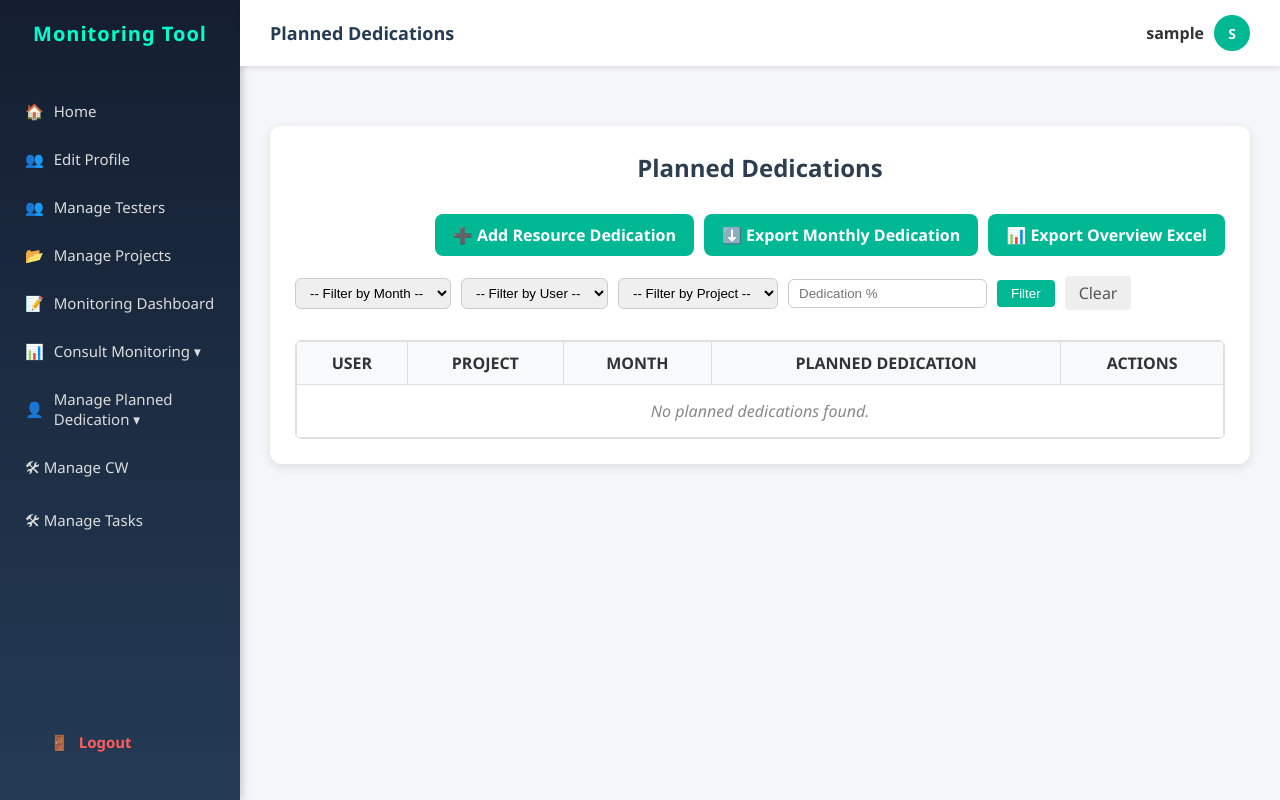
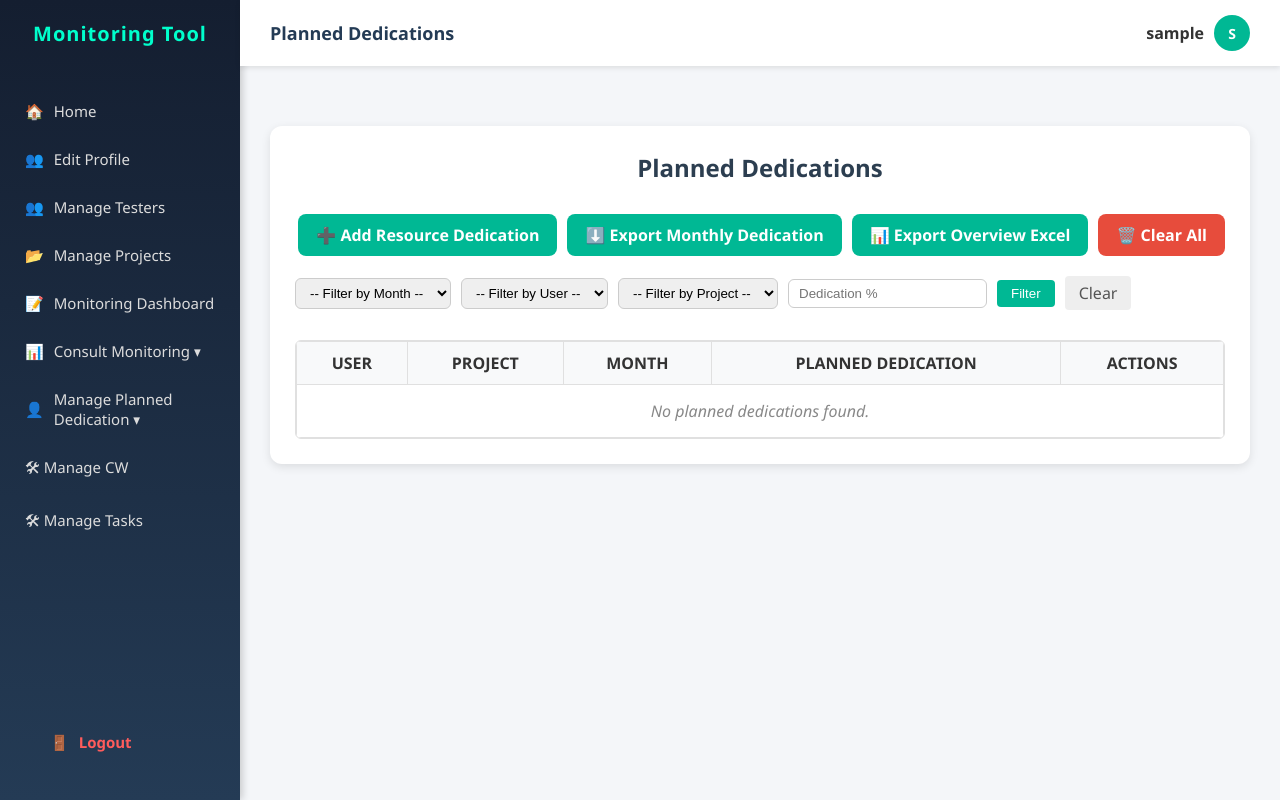
Before and after one commit to ramibs01/monitoring-webapp_export_done, a Django app: page /planned-dedications/ in a window 1280 px wide. Run offline with Django 5.2, Linux system fonts and the light colour scheme; the visitor is signed in with stand-in values (Sample User, id 1); data comes from the database, SQL or seed files in the repository; data that the repository does not hold is empty.

Commit message:
[rabs] 99% done

```diff
--- a/kpit_monitoring/tracker/templates/planned_dedication_list.html
+++ b/kpit_monitoring/tracker/templates/planned_dedication_list.html
@@ -22,6 +22,13 @@
     <a href="{% url 'add_planned_dedication' %}" class="btn-enter">➕ Add Resource Dedication</a>
     <a href="{% url 'export_monthly_dedication' %}" class="btn-enter">⬇️ Export Monthly Dedication</a>
     <a href="{% url 'export_overview_excel' %}" class="btn-enter">📊 Export Overview Excel</a>
+
+    <!-- NEW CLEAR ALL BUTTON -->
+    <a href="{% url 'clear_all_planned_dedications' %}"
+       class="btn-clear-all"
+       onclick="return confirm('⚠️ This will delete ALL planned dedications. Continue?');">
+       🗑️ Clear All
+    </a>
   </div>
 
   <!-- Filter Form -->
@@ -59,9 +66,7 @@
       <thead>
         <tr>
           <th>User</th>
-        <!--<th>User ID</th>-->
           <th>Project</th>
-          <!--<th>Project ID</th>-->
           <th>Month</th>
           <th>Planned Dedication</th>
           <th>Actions</th>
@@ -72,9 +77,7 @@
           {% for d in dedications %}
             <tr>
               <td>{{ d.user.username }}</td>
-              <!--<td>{{ d.user.id }}</td>-->
               <td>{{ d.project.name }}</td>
-              <!--<td>{{ d.project.id }}</td>-->
               <td>{{ d.month.month }}</td>
               <td>{{ d.planned_dedication }}</td>
               <td>
@@ -122,6 +125,17 @@ h2 { text-align: center; margin-bottom: 10px; color: #2c3e50; }
 }
 .btn-enter:hover { background: #019875; }
 
+/* NEW CLEAR ALL BUTTON */
+.btn-clear-all {
+    padding: 10px 18px;
+    background: #e74c3c;
+    color: white;
+    border-radius: 8px;
+    text-decoration: none;
+    font-weight: bold;
+}
+.btn-clear-all:hover { background: #c0392b; }
+
 .filter-form {
     display: flex; flex-wrap: wrap; gap: 10px; margin-bottom: 10px; align-items: center;
 }
--- a/kpit_monitoring/tracker/urls.py
+++ b/kpit_monitoring/tracker/urls.py
@@ -47,5 +47,6 @@ urlpatterns = [
     path("export-projects/", views.export_projects_excel, name="export_projects_excel"),
     path('get_user_projects/', views.get_user_projects, name='get_user_projects'),
     path('user/consult-planned-dedication/', views.employee_consult_planned_dedication, name='employee_consult_planned_dedication'),
+    path("planned-dedications/clear-all/", views.clear_all_planned_dedications, name="clear_all_planned_dedications"),
     path('logout/', views.logout_view, name="logout"),
 ]
--- a/kpit_monitoring/tracker/views.py
+++ b/kpit_monitoring/tracker/views.py
@@ -652,9 +652,10 @@ def export_monitoring_excel(request):
             ws = wb.active
             ws.title = f"Monitoring {month.month}"
 
-            # Header
-            headers = ["Project", "Full Name", "Hours", "Month", "%"]
+            # 🔹 UPDATED HEADER: Month BEFORE Hours
+            headers = ["Project", "Full Name", "Month", "Hours", "%"]
             ws.append(headers)
+
             for cell in ws[1]:
                 cell.font = Font(bold=True)
 
@@ -668,28 +669,26 @@ def export_monitoring_excel(request):
                     total_hours_user = user_info["total_hours"]
                     special_user = user_info["special_user"]
 
-                    # ✅ Determine base hours for % calculation
+                    # Base hours for percentage
                     if special_user:
-                        # Super user
                         if num_cws == 4:
                             base_hours = 160
                         elif num_cws == 5:
                             base_hours = 200
                         else:
-                            base_hours = total_hours_user  # fallback
+                            base_hours = total_hours_user
                     else:
-                        # Normal user
                         base_hours = total_hours_user
 
                     percentage = 0
                     if base_hours > 0:
-                        raw_pct = (project_hours / base_hours) * 100
-                        percentage = round(raw_pct / 5) * 5  # MROUND to nearest 5%
-
-                    ws.append([project, username, project_hours, month.month, f"{percentage}%"])
+                        percentage = round(((project_hours / base_hours) * 100) / 5) * 5
+
+                    # 🔹 UPDATED ROW FORMAT: Month BEFORE Hours
+                    ws.append([project, username, month.month, project_hours, f"{percentage}%"])
                     current_row += 1
 
-                # Merge project cells if multiple users
+                # Merge project cells
                 if len(rows) > 1:
                     ws.merge_cells(
                         start_row=start_row,
@@ -698,7 +697,7 @@ def export_monitoring_excel(request):
                         end_column=1
                     )
 
-            # 7️⃣ Return file
+            # 7️⃣ Return Excel file
             response = HttpResponse(
                 content_type="application/vnd.openxmlformats-officedocument.spreadsheetml.sheet"
             )
@@ -711,6 +710,7 @@ def export_monitoring_excel(request):
             pass
 
     return render(request, "export_monitoring.html", {"months": months})
+
 
 
 
@@ -1140,12 +1140,15 @@ def export_monthly_dedication(request):
 
         num_cws = CalendarWeek.objects.filter(month=month_obj).count()
 
-        # Map total hours per user
-        totals_qs = entries.values("user__id", "user__first_name", "user__last_name", "user__username", "user__special_user")\
-            .annotate(total_hours=Sum("hours_spent"))
+        # Total hours per user
+        totals_qs = entries.values(
+            "user__id", "user__first_name", "user__last_name",
+            "user__username", "user__special_user"
+        ).annotate(total_hours=Sum("hours_spent"))
+
         totals_map = {
             row["user__id"]: {
-                "username": f"{row['user__first_name']} {row['user__last_name']}".strip() or row.get("user__username", ""),
+                "username": f"{row['user__first_name']} {row['user__last_name']}".strip() or row["user__username"],
                 "total_hours": float(row["total_hours"] or 0),
                 "special_user": row["user__special_user"]
             }
@@ -1156,9 +1159,10 @@ def export_monthly_dedication(request):
         hours_qs = entries.values("project__id", "user__id", "project__name").annotate(project_hours=Sum("hours_spent"))
         hours_map = {(row["project__id"], row["user__id"]): float(row["project_hours"] or 0) for row in hours_qs}
 
-        # Group by project for merging
+        # Group users under each project
         projects_users_map = defaultdict(list)
         all_keys = set(list(hours_map.keys()) + [(d.project.id, d.user.id) for d in planned_qs])
+
         for project_id, user_id in all_keys:
             projects_users_map[project_id].append(user_id)
 
@@ -1167,14 +1171,18 @@ def export_monthly_dedication(request):
         ws = wb.active
         ws.title = f"Dedications {month_obj.month}"
 
-        headers = ["Project", "Full Name", "Planned Dedication", "Real Dedication", "Month"]
+        # 🔹 HEADER (unchanged)
+        headers = ["Project", "Full Name", "Month", "Planned Dedication", "Real Dedication"]
         ws.append(headers)
         for cell in ws[1]:
             cell.font = Font(bold=True)
 
         current_row = 2
+
         for project_id, user_ids in projects_users_map.items():
             start_row = current_row
+
+            # Get project name
             project_name_obj = planned_qs.filter(project_id=project_id).first()
             if project_name_obj:
                 project_name = project_name_obj.project.name
@@ -1186,53 +1194,64 @@ def export_monthly_dedication(request):
                     project_name = "Unknown Project"
 
             for user_id in user_ids:
-                # Planned Dedication
+
+                # Planned
                 planned_entry = planned_qs.filter(user_id=user_id, project_id=project_id).first()
                 planned_value = float(planned_entry.planned_dedication or 0) if planned_entry else 0
 
-                # Real Dedication
+                # Real
                 project_hours = hours_map.get((project_id, user_id), 0)
+
                 if user_id in totals_map:
                     user_info = totals_map[user_id]
-                    total_hours_user = user_info["total_hours"]
+                    username = user_info["username"]
+                    total_hours = user_info["total_hours"]
                     special_user = user_info["special_user"]
-                    username = user_info["username"]
                 elif planned_entry:
                     username = f"{planned_entry.user.first_name} {planned_entry.user.last_name}".strip() or planned_entry.user.username
-                    total_hours_user = project_hours
+                    total_hours = project_hours
                     special_user = False
                 else:
                     username = "Unknown"
-                    total_hours_user = project_hours
+                    total_hours = project_hours
                     special_user = False
 
-                # Calculate Real Dedication %
+                # % Calculation
                 if special_user:
                     if num_cws == 4:
                         base_hours = 160
                     elif num_cws == 5:
                         base_hours = 200
                     else:
-                        base_hours = total_hours_user
+                        base_hours = total_hours
                 else:
-                    base_hours = total_hours_user
-
-                real_dedication = 0
+                    base_hours = total_hours
+
                 if base_hours > 0:
-                    raw_pct = (project_hours / base_hours) * 100
-                    real_dedication = round(raw_pct / 5) * 5  # MROUND to nearest 5%
-
-                ws.append([project_name, username, planned_value, f"{real_dedication}%", month_obj.month])
+                    real_pct = round(((project_hours / base_hours) * 100) / 5) * 5
+                else:
+                    real_pct = 0
+
+                # 🔹 BOTH planned and real dedication now include %
+                ws.append([
+                    project_name,
+                    username,
+                    month_obj.month,
+                    f"{planned_value}%",     # ← ADDED %
+                    f"{real_pct}%",          # Already had %
+                ])
+
                 current_row += 1
 
+            # Merge project name cells
             if len(user_ids) > 1:
                 ws.merge_cells(start_row=start_row, start_column=1, end_row=current_row - 1, end_column=1)
 
-        # Adjust column widths
+        # Column widths
         for i, col in enumerate(headers, start=1):
             ws.column_dimensions[get_column_letter(i)].width = 25
 
-        # Prepare response
+        # Return file
         response = HttpResponse(content_type="application/vnd.openxmlformats-officedocument.spreadsheetml.sheet")
         filename = f"Monthly_Dedication_{month_obj.month}.xlsx"
         response["Content-Disposition"] = f'attachment; filename="{filename}"'
@@ -1240,6 +1259,8 @@ def export_monthly_dedication(request):
         return response
 
     return render(request, "export_monthly_dedication.html", {"months": months})
+
+
 
 @login_required
 def edit_planned_dedication(request, pk):
@@ -1493,3 +1514,13 @@ def employee_consult_planned_dedication(request):
         "selected_month": selected_month,
     }
     return render(request, "employee_consult_planned_dedication.html", context)
+
+
+def clear_all_planned_dedications(request):
+    try:
+        PlannedDedication.objects.all().delete()
+        #messages.success(request, "All planned dedications have been deleted successfully.")
+    except Exception as e:
+        messages.error(request, f"Error deleting records: {str(e)}")
+
+    return redirect("planned_dedication_list")
```
